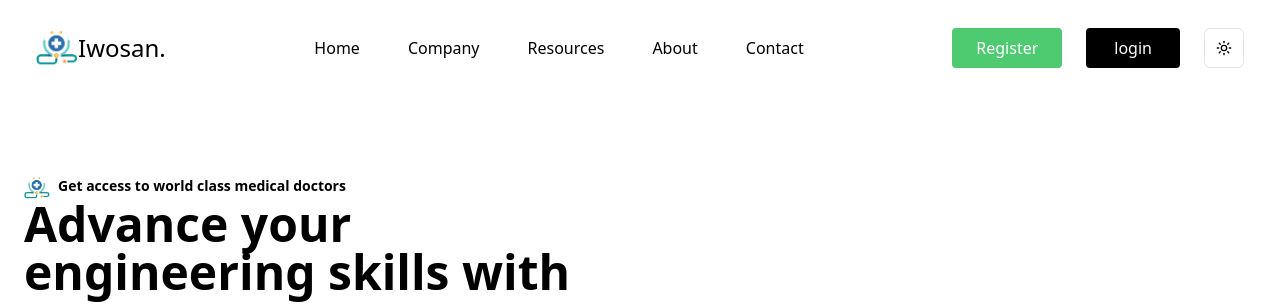
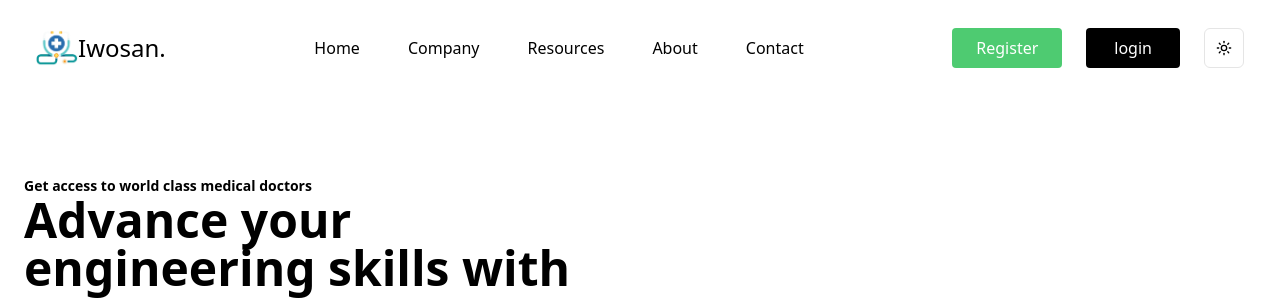
Before and after one commit to femiabimbola/hospital-management, a Next.js app in the folder client/: page / in a window 1280 px wide. Shown: the top 304 px of the page. Built offline with nearby package versions, Linux system fonts and the light colour scheme.

Commit message:
adding common|

```diff
--- a/client/app/page.tsx
+++ b/client/app/page.tsx
@@ -1,6 +1,7 @@
 import Footer from "@/components/Footer"
 import Hero from "@/components/Hero"
 import Navbar from "@/components/Navbar"
+
 
 const Home = () => {
   return <div>
--- /dev/null
+++ b/client/components/Common/Section.tsx
@@ -0,0 +1,8 @@
+
+const Section = () => {
+  return (
+    <div>Section</div>
+  )
+}
+
+export default Section
--- a/client/components/Hero/index.tsx
+++ b/client/components/Hero/index.tsx
@@ -8,8 +8,8 @@ const Hero = () => {
 
           <div className='col-span-6 flex flex-col justify-evenly'>
             <div className='flex gap-2 mx-auto lg:mx-0 align-middle'>
-              <Image src="/images/logo.webp" alt="check-image" width={26} height={26} />
-              <h3 className='text-kellygreen text-sm font-semibold text-center lg:text-start'>Get access to world class medical doctors</h3>
+              {/* <Image src="/images/logo.webp" alt="check-image" width={26} height={26} /> */}
+              <h3 className='text-green text-sm font-semibold text-center lg:text-start'>Get access to world class medical doctors</h3>
             </div>
             <h1 className='text-midnightblue text-4xl sm:text-5xl font-semibold text-center lg:text-start lh-120 pt-5 lg:pt-0'>Advance your engineering skills with us.</h1>
 
```
